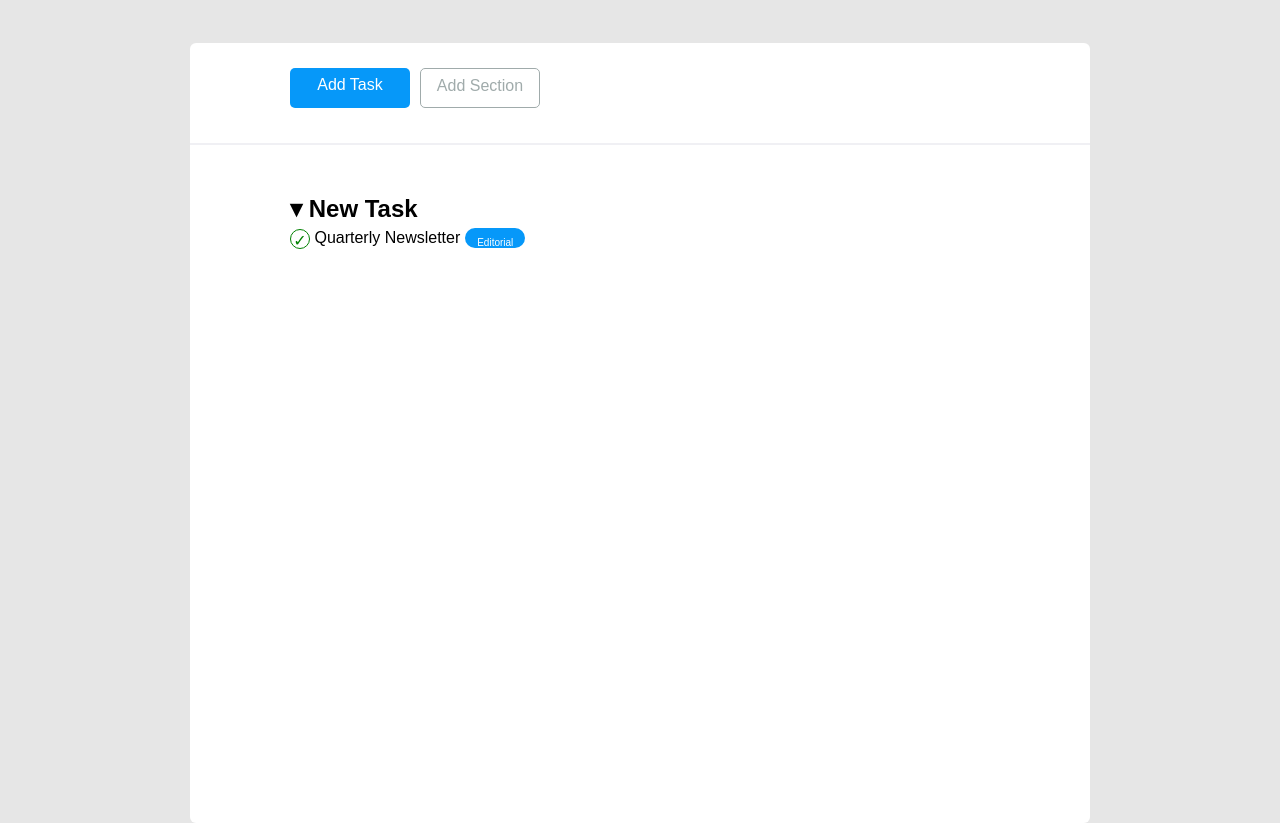
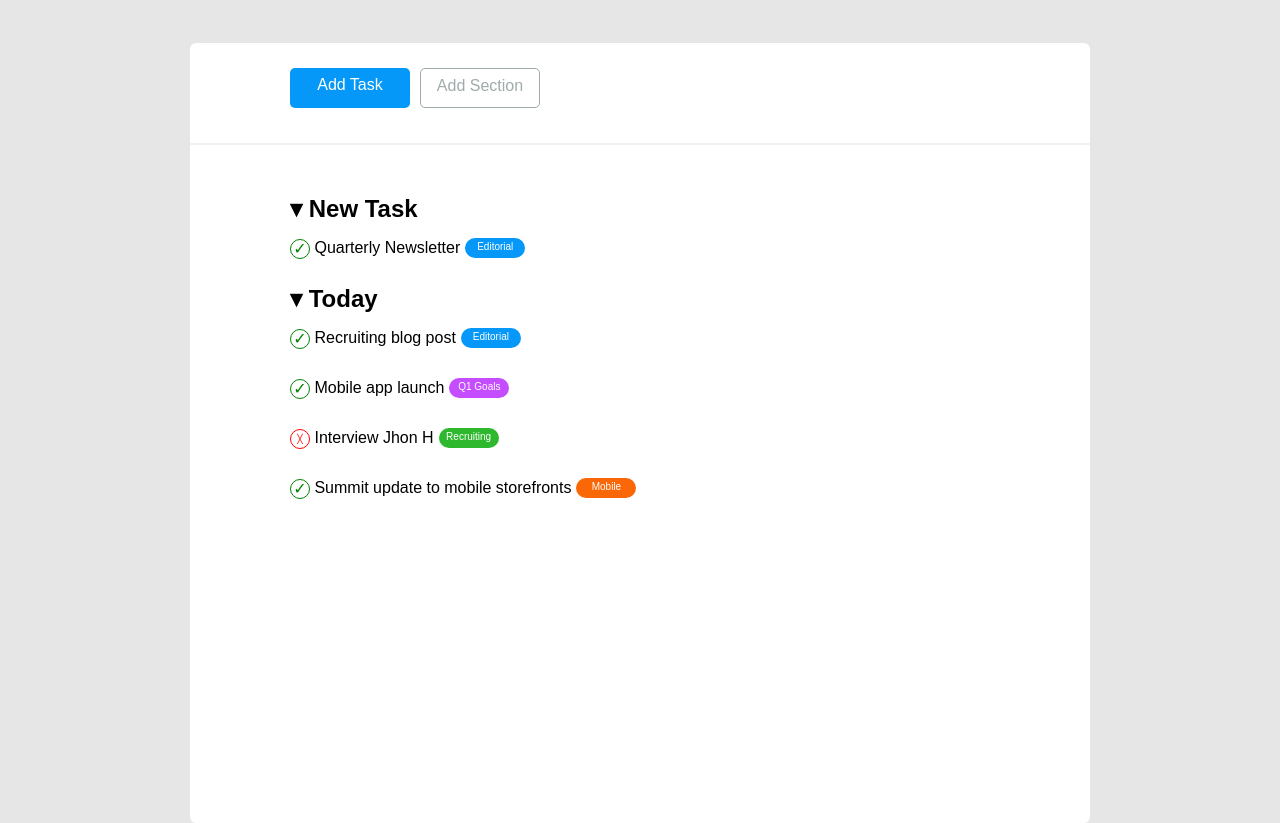
Before and after one commit to MirkoGriffo/html-css-toboolist, a plain HTML site: page index.html in a window 1280 px wide. Shown: the part 87-910 px from the top of the page. Drawn offline with Linux system fonts and the light colour scheme.

Commit message:
Add list

```diff
--- a/css/main.css
+++ b/css/main.css
@@ -65,13 +65,18 @@ header {
   position: fixed;
 }
 
+.today {
+    margin: 140px 50px 75px 100px;
+  position: fixed;
+}
+
 /* List content */
 
 .list-item {
   list-style: none;
-  line-height: 30px;
+  line-height: 50px;
 }
-.icon {
+.check {
   display: inline-block;
   width: 20px;
   height: 20px;
@@ -81,6 +86,23 @@ header {
   text-align: center;
   vertical-align: middle;
   line-height: 22px;
+  line-height: 18px;
+}
+
+.remove {
+    display: inline-block;
+  width: 20px;
+  height: 20px;
+  color: red;
+  border: 1px solid red;
+  border-radius: 50%;
+  text-align: center;
+  vertical-align: middle;
+  line-height: 22px;
+  font-size: 9px;
+  line-height: 18px;
+
+
 }
 
 /* Linea orrizzontale */
@@ -101,11 +123,57 @@ hr {
   width: 60px;
   color: white;
   margin-left: 5px;
-  margin-top: 5px;
-
+  margin-top: 15px;
+  line-height: 18px;
   position: fixed;
   text-align: center;
  border-radius: 10px;
   display: inline;
 font-size: x-small;
 }
+
+.goals {
+    background-color: #c44dff;
+  height: 20px;
+  width: 60px;
+  color: white;
+  margin-left: 5px;
+  margin-top: 15px;
+  line-height: 18px;
+  position: fixed;
+  text-align: center;
+ border-radius: 10px;
+  display: inline;
+font-size: x-small;
+}
+
+.recruiting {
+    background-color: #2eb82e;
+  height: 20px;
+  width: 60px;
+  color: white;
+  margin-left: 5px;
+  margin-top: 15px;
+line-height: 18px;
+  position: fixed;
+  text-align: center;
+ border-radius: 10px;
+  display: inline;
+font-size: x-small;
+}
+
+
+.mobile {
+    background-color: #f96706;
+  height: 20px;
+  width: 60px;
+  color: white;
+  margin-left: 5px;
+  margin-top: 15px;
+line-height: 18px;
+  position: fixed;
+  text-align: center;
+ border-radius: 10px;
+  display: inline;
+font-size: x-small;
+}
--- a/index.html
+++ b/index.html
@@ -35,7 +35,7 @@
             <h2>&#9662 New Task</h2>
             <ul>
                 <li class="list-item">
-                    <span class="icon">&check;</span>
+                    <span class="check">&check;</span>
                     Quarterly Newsletter
                     <div class="editorial">
                         <p>Editorial</p>
@@ -45,6 +45,43 @@
 
         </div>
 
+        <div class="today">
+            <h2>&#9662 Today</h2>
+            <ul>
+                <li class="list-item">
+                    <span class="check">&check;</span>
+                    Recruiting blog post
+                    <div class="editorial">
+                        <p>Editorial</p>
+                    </div>
+                </li>
+                <li class="list-item">
+                    <span class="check">&check;</span>
+                   Mobile app launch
+                    <div class="goals">
+                        <p>Q1 Goals</p>
+                    </div>
+                </li>
+                <li class="list-item">
+                    <span class="remove">&#9587</span>
+                    Interview Jhon H
+                    <div class="recruiting">
+                        <p>Recruiting</p>
+                    </div>
+                </li>
+                <li class="list-item">
+                    <span class="check">&check;</span>
+                   Summit update to mobile storefronts
+                    <div class="mobile">
+                        <p>Mobile</p>
+                    </div>
+                </li>
+
+            </ul>
+
+        </div>
+
+
     </main>
 </body>
 
```
